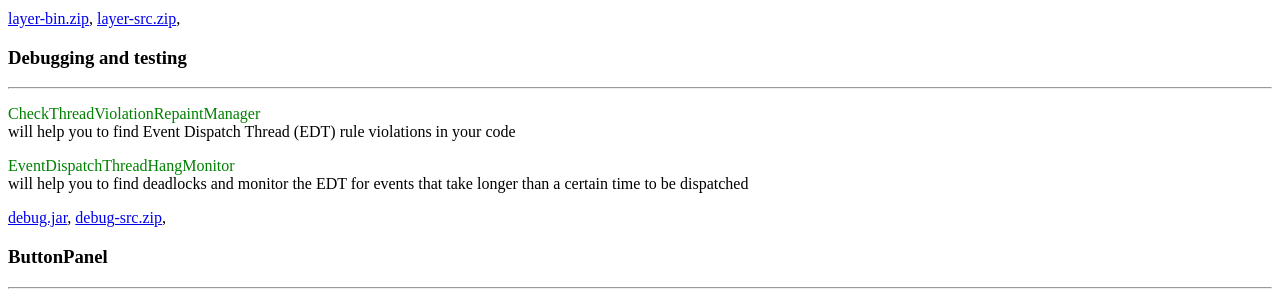
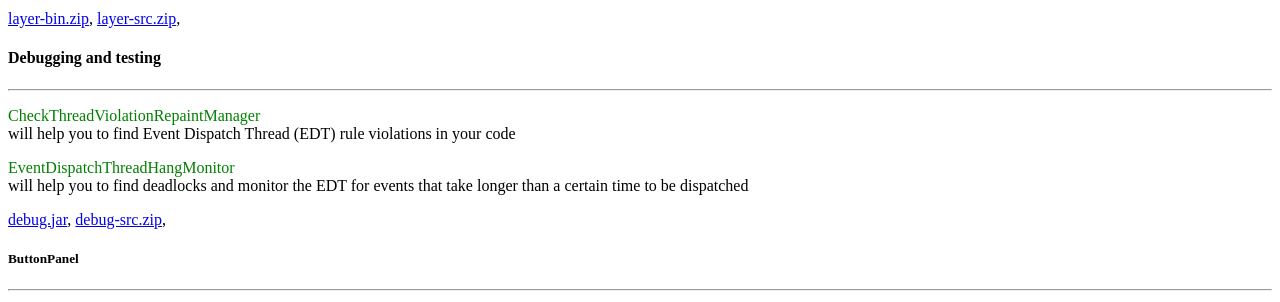
Before and after one commit to floscher/swinghelper, a plain HTML site: page www/index.html in a window 1280 px wide. Shown: the part 547-849 px from the top of the page. Drawn offline with Linux system fonts and the light colour scheme.

Commit message:
*** empty log message ***
git-svn-id: https://svn.java.net/svn/swinghelper~svn/trunk@50 231a8a49-c2fb-40e3-aa39-b2cf256393cc

```diff
--- a/www/index.html
+++ b/www/index.html
@@ -22,7 +22,7 @@ Translucency, painters, non-rectangular shape support included !
 <a href="https://swinghelper.dev.java.net/bin/layer/layer-bin.zip">layer-bin.zip</a>,
 <a href="https://swinghelper.dev.java.net/bin/layer/layer-src.zip">layer-src.zip</a>,
 
-<h3>Debugging and testing</h3>
+<h4>Debugging and testing</h4>
 <hr/>
 <p><font color="green">CheckThreadViolationRepaintManager</font><br/>
 will help you to find Event Dispatch Thread (EDT) rule violations in your code</p>
@@ -34,7 +34,7 @@ will help you to find deadlocks and monitor the EDT for events that take longer
 <a href="https://swinghelper.dev.java.net/bin/debug/debug.jar">debug.jar</a>,
 <a href="https://swinghelper.dev.java.net/bin/debug/debug-src.zip">debug-src.zip</a>,
 
-<h3>ButtonPanel</h3>
+<h5>ButtonPanel</h5>
 <hr/>
 <p><font color="green">JXButtonPanel</font>
 makes it possible to use arrow keys to traverse focus and selection for you buttons<br>
```
